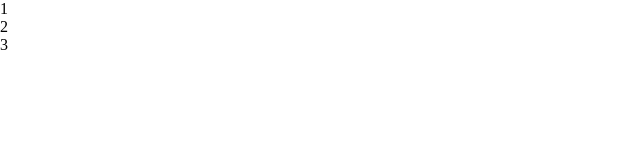
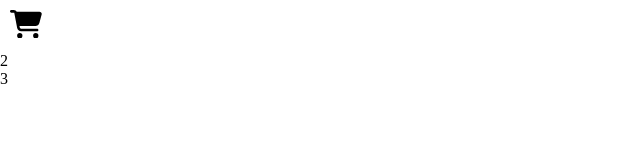
Before and after one commit to ahmed981-g/DigiShop, a plain HTML site: page index.html in a window 1280 px wide. Shown: the whole page, without its empty margins (0-640 px from the left). Drawn offline with Linux system fonts and the light colour scheme.

Commit message:
a Little

```diff
--- a/index.html
+++ b/index.html
@@ -10,7 +10,9 @@
 <body>
     <div class="container">
         <div class="header">
-            <div class="logo">1</div>
+            <div class="logo">
+                <svg class="cart-logo" xmlns="http://www.w3.org/2000/svg" viewBox="0 0 576 512"><!--! Font Awesome Pro 6.2.1 by @fontawesome - https://fontawesome.com License - https://fontawesome.com/license (Commercial License) Copyright 2022 Fonticons, Inc. --><path d="M0 24C0 10.7 10.7 0 24 0H69.5c22 0 41.5 12.8 50.6 32h411c26.3 0 45.5 25 38.6 50.4l-41 152.3c-8.5 31.4-37 53.3-69.5 53.3H170.7l5.4 28.5c2.2 11.3 12.1 19.5 23.6 19.5H488c13.3 0 24 10.7 24 24s-10.7 24-24 24H199.7c-34.6 0-64.3-24.6-70.7-58.5L77.4 54.5c-.7-3.8-4-6.5-7.9-6.5H24C10.7 48 0 37.3 0 24zM128 464a48 48 0 1 1 96 0 48 48 0 1 1 -96 0zm336-48a48 48 0 1 1 0 96 48 48 0 1 1 0-96z"/></svg>
+            </div>
             <div class="links-items">2</div>
             <div class="searchPanel">3</div>
         </div>
--- a/style.css
+++ b/style.css
@@ -2,3 +2,13 @@
     margin: 0;
     padding: 0;
 }
+
+.cart-logo{
+    width: 32px;
+    padding: 10px;
+}
+
+.header{
+    display: grid;
+
+}
```
